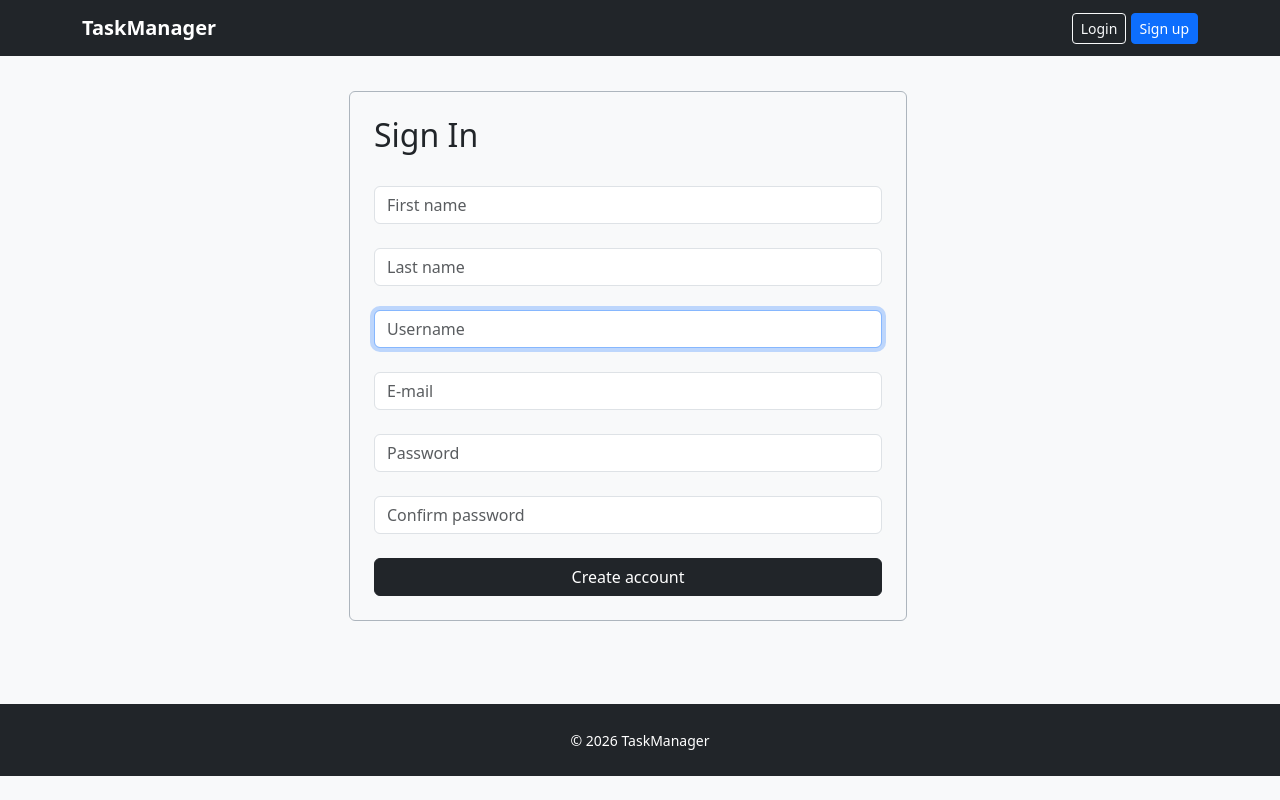
After one commit to mrlopessil/taskmanager-app-django, a Django app: page /accounts/register in a window 1280 px wide. The commit adds this page. Run offline with Django 5.2, Linux system fonts and the light colour scheme.

Commit message:
feat: add registration functionality

```diff
--- a/tasks/templates/base.html
+++ b/tasks/templates/base.html
@@ -60,7 +60,7 @@
                         Login
                     </a>
 
-                    <a href="#" class="btn btn-primary btn-sm">
+                    <a href="{% url 'register' %}" class="btn btn-primary btn-sm">
                         Sign up
                     </a>
                     {% endif %}
--- a/tasks/templates/home.html
+++ b/tasks/templates/home.html
@@ -21,7 +21,7 @@
                     Log in
                 </a>
 
-                <a href="" class="btn btn-outline-primary btn-lg">
+                <a href="{% url 'register' %}" class="btn btn-outline-primary btn-lg">
                     Create account
                 </a>
             </div>
--- /dev/null
+++ b/tasks/templates/registration/register.html
@@ -0,0 +1,38 @@
+{% extends "base.html" %}
+
+{% block title %}Login{% endblock %}
+
+{% block content %}
+<div class="container min-vh-75 d-flex align-items-center">
+    <div class="row justify-content-center w-100">
+        <div class="col-6 border border-dark-subtle rounded p-4" style="min-width: 350px;">
+            <h2>Sign In</h2>
+            <form method="post">
+                {% csrf_token %}
+
+                {% for field in form %}
+                <div>
+                    <label for="{{ field.id_for_label }}"></label>
+                    {{ field }}
+                </div>
+
+                {% if field.errors %}
+                <div class="text-danger mt-4">
+                    {% for error in field.errors %}
+                    <p>{{ error }}</p>
+                    {% endfor %}
+                </div>
+                {% endif %}
+
+                {% endfor %}
+
+                <button type="submit" class="btn btn-dark w-100 mt-4">Create account</button>
+
+            </form>
+        </div>
+
+    </div>
+
+</div>
+
+{% endblock %}
--- a/tasks/views.py
+++ b/tasks/views.py
@@ -1,7 +1,8 @@
 from django.shortcuts import render, redirect
+from django.contrib.auth import login
 from django.utils import timezone
 
-from todo.forms import TaskForm
+from todo.forms import TaskForm, CreateUserForm
 from .models import Task
 from django.contrib.auth.decorators import login_required
 
@@ -37,3 +38,16 @@ def tasks(request):
     context = {'form': form, 'tasks': tasks}
 
     return render(request, 'tasks/task_list.html', context)
+
+def create_user(request):
+    if request.method == 'POST':
+        form = CreateUserForm(request.POST)
+        if form.is_valid():
+            user = form.save()
+            login(request, user)
+
+            return redirect('tasks')
+    else:
+        form = CreateUserForm()
+
+    return render(request, 'registration/register.html', {'form': form})
--- a/todo/forms.py
+++ b/todo/forms.py
@@ -1,6 +1,8 @@
 from django import forms
 
 from tasks.models import Task
+from django.contrib.auth.forms import UserCreationForm
+from django.contrib.auth.models import User
 
 class TaskForm(forms.ModelForm):
     class Meta:
@@ -31,3 +33,44 @@ class TaskForm(forms.ModelForm):
             ),
 
         }
+
+class CreateUserForm(UserCreationForm):
+    first_name = forms.CharField(required=True, widget=forms.TextInput(attrs={
+        'class': 'form-control',
+        'placeholder': 'First name'
+        })
+    )
+    last_name = forms.CharField(required=True, widget=forms.TextInput(attrs={
+        'class': 'form-control',
+        'placeholder': 'Last name'
+        })
+    )
+    password1 = forms.CharField(widget=forms.PasswordInput(attrs={
+        'class': 'form-control',
+        'placeholder': 'Password'
+        })
+    )
+    password2 = forms.CharField(widget=forms.PasswordInput(attrs={
+        'class': 'form-control',
+        'placeholder': 'Confirm password'
+        })
+    )
+
+    class Meta:
+        model = User
+        fields = ['first_name', 'last_name', 'username', 'email', 'password1', 'password2']
+
+        widgets = {
+            'username': forms.TextInput(
+                attrs={
+                    'class': 'form-control',
+                    'placeholder': 'Username'
+                }
+            ),
+            'email': forms.TextInput(
+                attrs={
+                    'class': 'form-control',
+                    'placeholder': 'E-mail'
+                },
+            )
+        }
--- a/todo/urls.py
+++ b/todo/urls.py
@@ -26,6 +26,7 @@ urlpatterns = [
     path('admin/', admin.site.urls),
     path("accounts/login", LoginView.as_view(template_name='registration/login.html', authentication_form=AuthenticationForm, redirect_authenticated_user=True), name='login'),
     path('accounts/', include('django.contrib.auth.urls')),
+    path('accounts/register', views.create_user, name='register'),
     path('', views.home, name='home'),
     path('tasks', views.tasks, name='tasks'),
 ]
```
